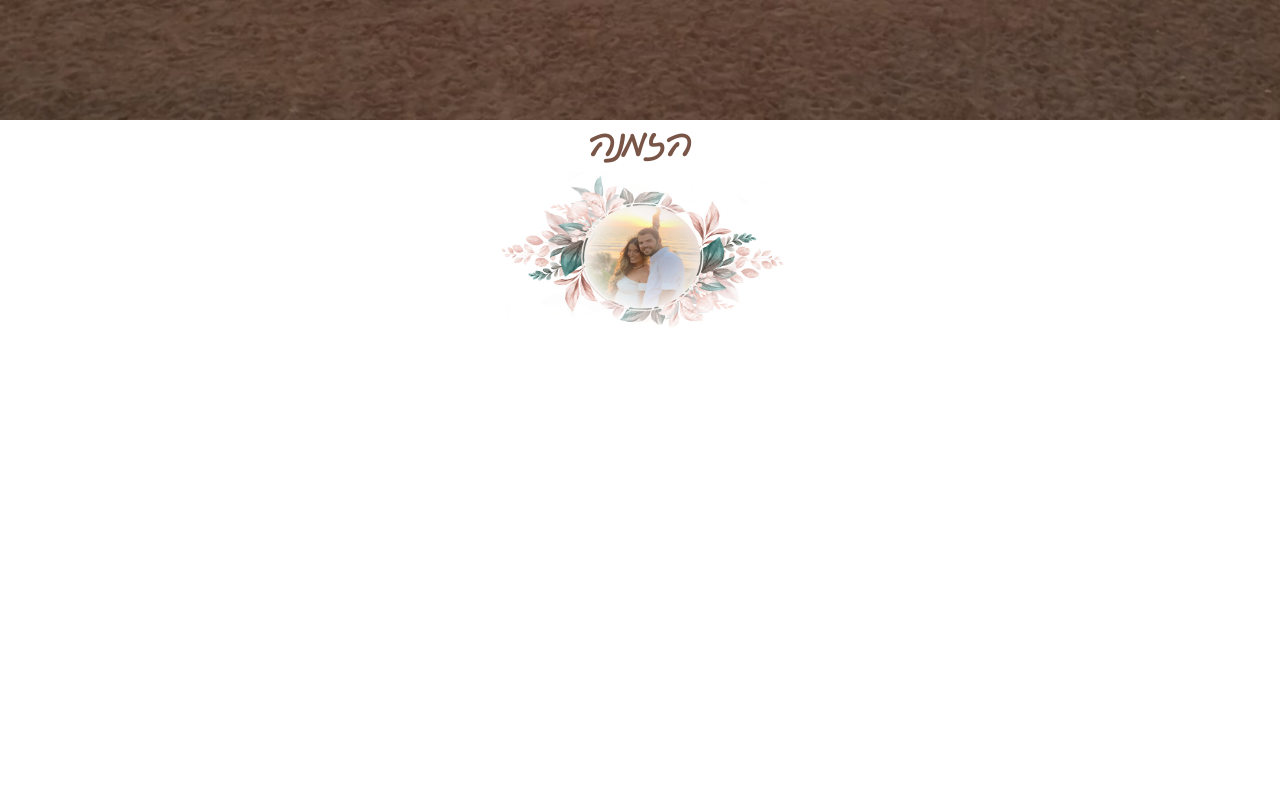
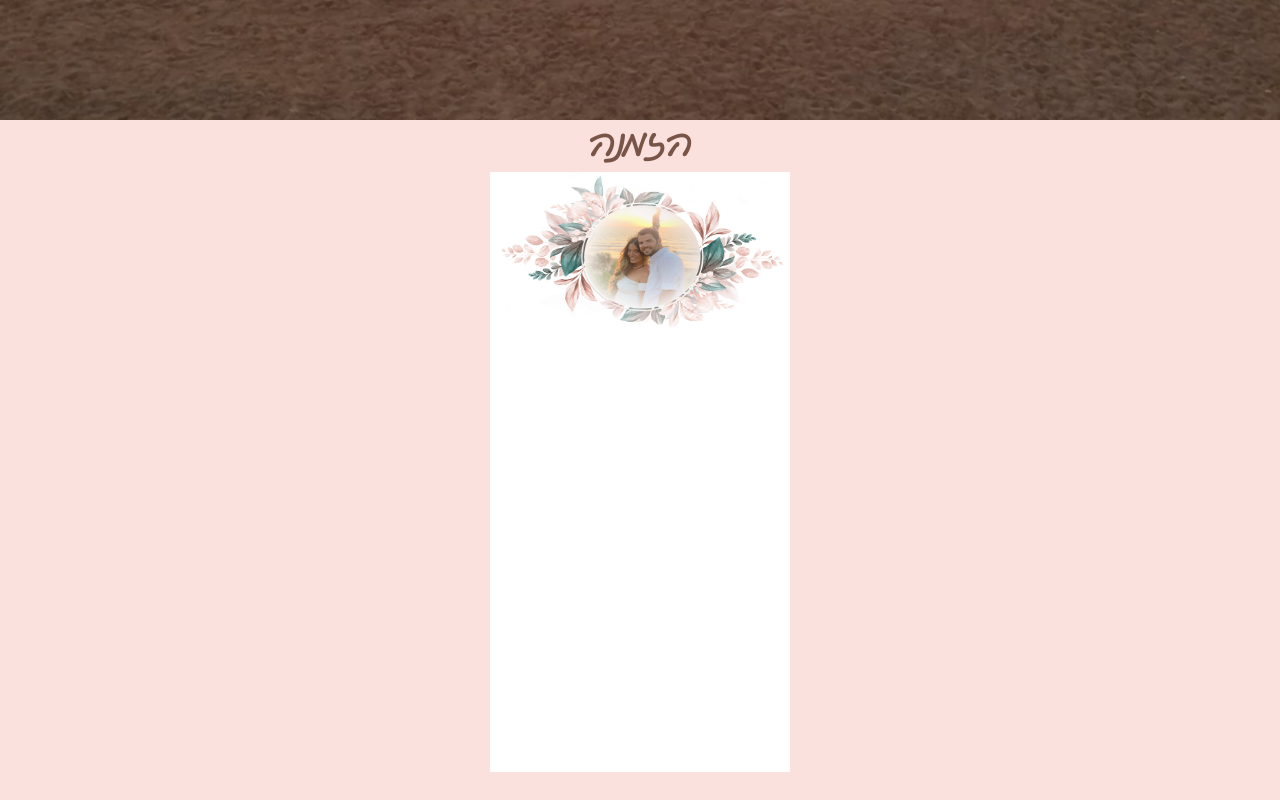
Before and after one commit to arikz-tech/RSVP, a React (Create React App) app: page / in a window 1280 px wide. Shown: the part 680-1480 px from the top of the page. Built offline with nearby package versions, Linux system fonts and the light colour scheme; a web font is replaced by a local one.

Commit message:
last commit

```diff
--- a/src/componenets/colors.js
+++ b/src/componenets/colors.js
@@ -1,5 +1,5 @@
 const colors = {
-  background: "#FFFFFF",
+  background: "#fae1dd",
   primary: "#795548",
   secondary: "#ffffff",
   accent: "#28a9f0",
```
